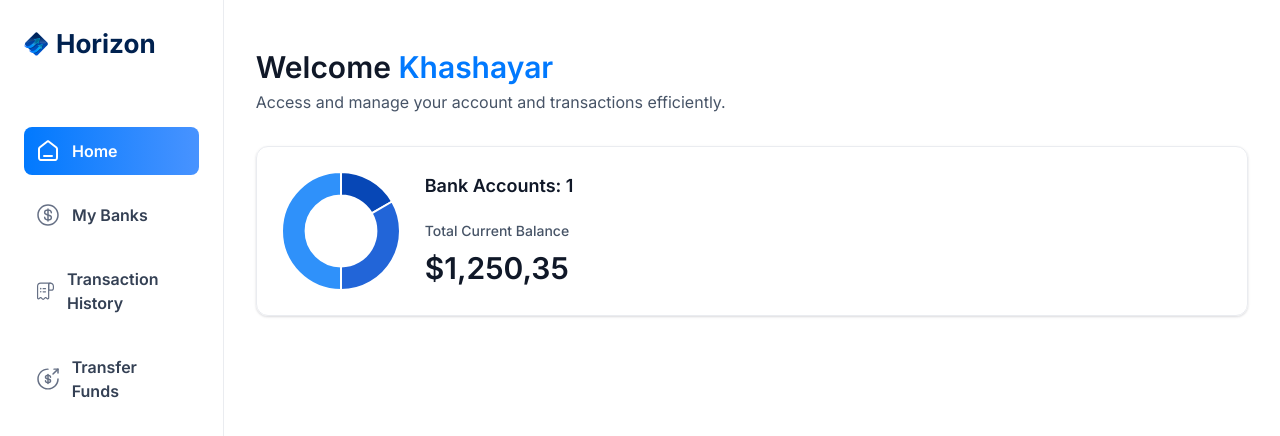
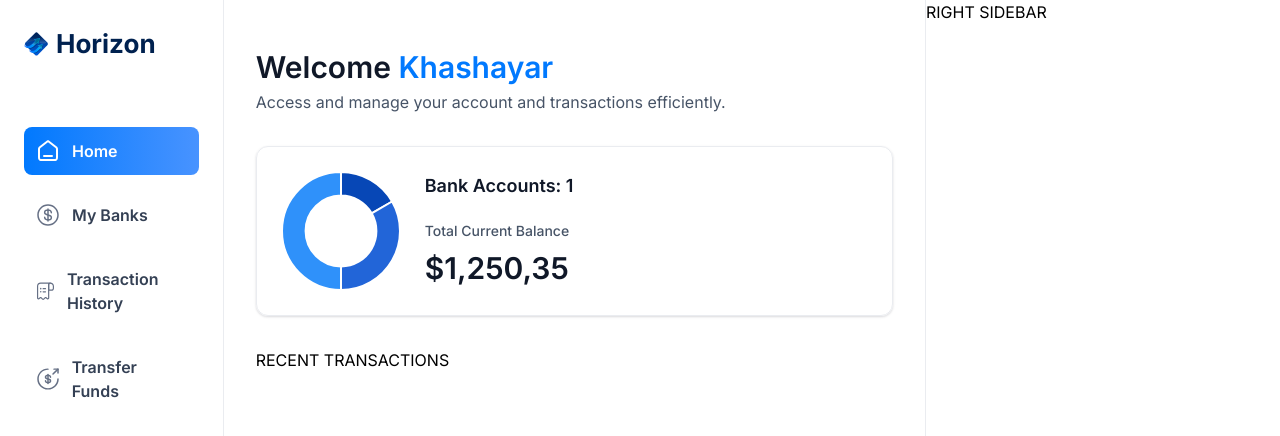
Before and after one commit to Khash90/jsm_banking, a Next.js app: page / in a window 1280 px wide. Shown: the top 436 px of the page. Built offline with nearby package versions, Linux system fonts and the light colour scheme.

Commit message:
Make Right Sidebar component and prepare it

```diff
--- a/app/(root)/page.tsx
+++ b/app/(root)/page.tsx
@@ -1,4 +1,5 @@
 import HeaderBox from '@/components/HeaderBox'
+import RightSidebar from '@/components/RightSidebar'
 import TotalBalanceBox from '@/components/TotalBalanceBox'
 import React from 'react'
 
@@ -27,7 +28,14 @@ const Home = () => {
             totalCurrentBalance={1250.35}
            />
           </header>
+          RECENT TRANSACTIONS
       </div>
+
+      <RightSidebar
+      user={loggedIn}
+      transactions={[]}
+      banks={[]}
+      />
     </section>
   )
 }
--- /dev/null
+++ b/components/RightSidebar.tsx
@@ -0,0 +1,11 @@
+
+
+const RightSidebar = ({ user, transactions, banks }: RightSidebarProps) => {
+  return (
+    <aside className="right-sidebar">
+            RIGHT SIDEBAR
+    </aside>
+  )
+}
+
+export default RightSidebar
```
